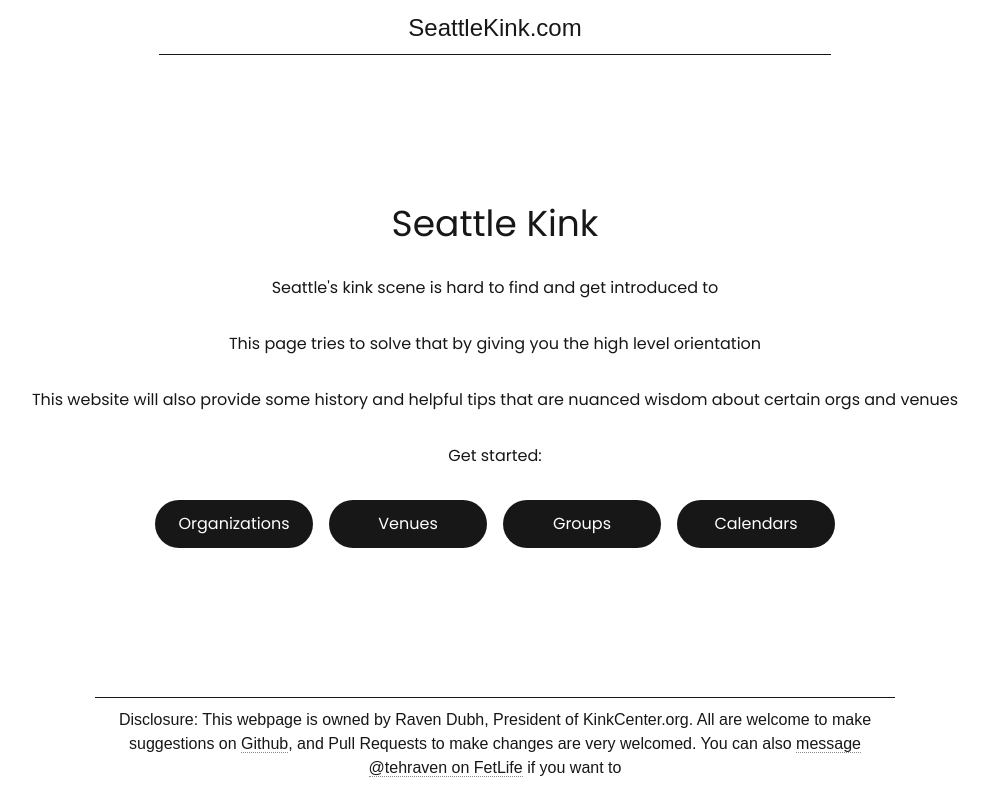
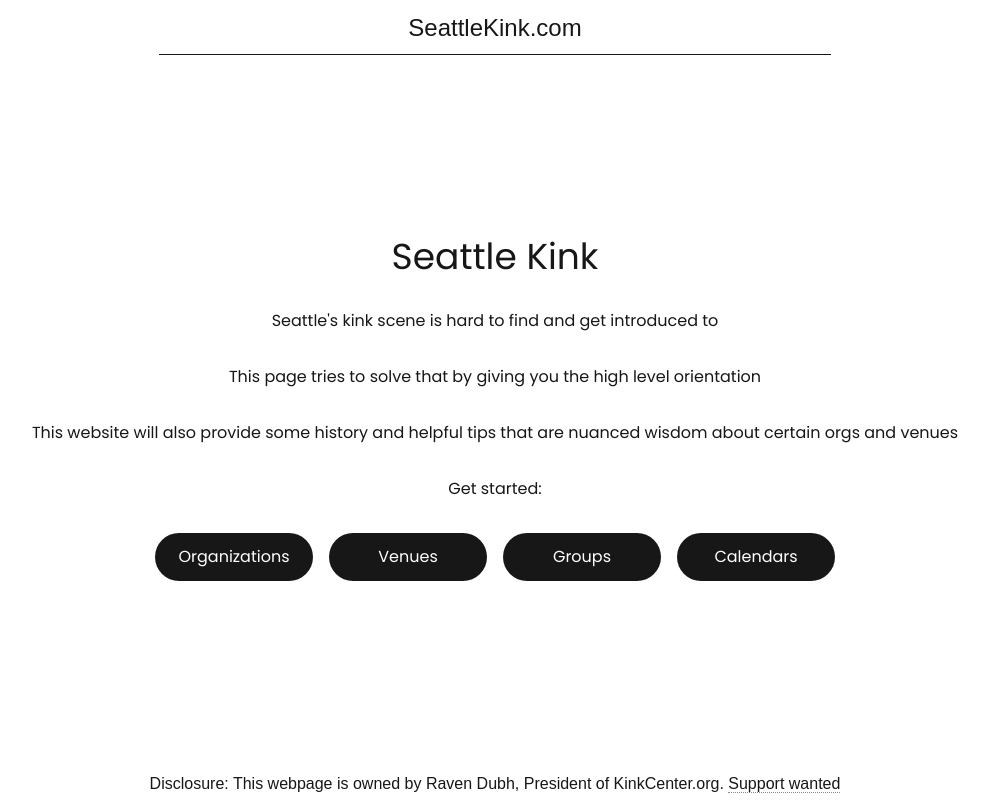
Before and after one commit to kinkcenter-org/seattlekink.com, a Next.js app: page / in a window 1280 px wide. Shown: the whole page, without its empty margins (145-1134 px from the left). Built offline with nearby package versions, Linux system fonts and the light colour scheme.

Commit message:
Socials updated to a menu!

```diff
--- a/src/app/globals.css
+++ b/src/app/globals.css
@@ -36,7 +36,6 @@
     padding-bottom: 10px;
 }
 footer {
-    border-top: 1px solid var(--foreground);
     padding-top: 10px;
 }
 main {
--- a/src/app/layout.tsx
+++ b/src/app/layout.tsx
@@ -32,30 +32,20 @@
             </Link>
           </nav>
         </header>
-        <div className="flex-grow flex flex-col items-center justify-items-center gap-16 font-sans overflow-y-auto">
+        <div className="grow flex flex-col items-center justify-items-center gap-16 font-sans overflow-scroll">
           {children}
         </div>
-        <footer className="self-center justify-center text-center pb-5">
+        <footer className="self-center justify-center text-center pb-1">
           Disclosure: This webpage is owned by Raven Dubh, President of
-          KinkCenter.org. All are welcome to make suggestions on{" "}
+          KinkCenter.org.{" "}
           <a
             className="border-b border-dotted border-foreground/50 hover:border-solid inline"
-            href="https://github.com/kinkcenter-org/seattlekink.com/discussions"
+            href="https://github.com/kinkcenter-org/seattlekink.com"
             target="_blank"
             rel="noopener noreferrer"
           >
-            Github
+            Support wanted
           </a>
-          , and Pull Requests to make changes are very welcomed. You can also{" "}
-          <a
-            className="border-b border-dotted border-foreground/50 hover:border-solid inline"
-            href="https://fetlife.com/conversations/new?with=1678688&source=profile"
-            target="_blank"
-            rel="noopener noreferrer"
-          >
-            message @tehraven on FetLife
-          </a>{" "}
-          if you want to
         </footer>
       </body>
     </html>
--- a/src/app/organizations/cspc/index.ts
+++ b/src/app/organizations/cspc/index.ts
@@ -13,6 +13,7 @@
     "Buy a NMO ticket, show up for orientation at that time, and you can attend the party right afterwards (confirm on their site)",
   ],
   image,
+  imageClassName: "dark:filter-[grayscale(1)_invert(1)]",
   socials: [
     "https://www.instagram.com/the.cspc/",
     "https://www.reddit.com/r/CSPC_Seattle/",
--- a/src/app/organizations/page.tsx
+++ b/src/app/organizations/page.tsx
@@ -4,10 +4,13 @@
 
 const Organizations = () => (
   <main className="flex flex-col gap-8 items-center place-items-center text-center">
-    <p className="text-xl border-b pb-2 w-full">Organizations</p>
+    <p className="text-xl pb-2 w-full">Organizations</p>
     <p className="text-lg mb-4">
-      Organizations are businesses that operate within a venue. They can host
-      events all over Seattle, or they can stay in one place
+      Organizations are businesses that operate within a venue
+    </p>
+    <p className="text-lg mb-4">
+      They might host events all over Seattle, or they might stay in one
+      preferred venue
     </p>
     <div className="grid grid-cols-1 lg:grid-cols-2 gap-6 w-full">
       {OrganizationList.map(VenueComponent)}
--- a/src/app/organizations/types.d.ts
+++ b/src/app/organizations/types.d.ts
@@ -1,8 +1,12 @@
+import type { StaticImageData } from "next/image";
+import type { HTMLAttributes, ImgHTMLAttributes } from "react";
+
 export type Organization = {
   name: string;
   description: string | string[];
   comments?: Venue["description"];
   image?: StaticImageData;
+  imageClassName?: HTMLAttributes<ImgHTMLAttributes>["className"];
   website?: string;
   socials?: string[];
 };
--- a/src/app/venues/types.d.ts
+++ b/src/app/venues/types.d.ts
@@ -1,12 +1,3 @@
-import type { StaticImageData } from "next/image";
-import type { HTMLAttributes, ImgHTMLAttributes } from "react";
+import type { Organization } from "../organizations/types";
 
-export type Venue = {
-  name: string;
-  description: string | string[];
-  comments?: Venue["description"];
-  image?: StaticImageData;
-  imageClassName?: HTMLAttributes<ImgHTMLAttributes>["className"];
-  website?: string;
-  socials?: string[];
-};
+export type Venue = Organization;
--- a/src/components/socialsButton.tsx
+++ b/src/components/socialsButton.tsx
@@ -1,6 +1,6 @@
 "use client";
 
-import { useRef, useState, useEffect, type FC } from "react";
+import { type FC, useEffect, useRef, useState } from "react";
 
 const platformName = (url: string): string => {
   try {
@@ -11,7 +11,7 @@
     if (host === "tiktok.com") return "TikTok";
     if (host === "youtube.com") return "YouTube";
     if (host === "bsky.app") return "Bluesky";
-    if (host === "threads.net") return "Threads";
+    if (host === "threads.com") return "Threads";
     if (host === "fetlife.com") return "FetLife";
     if (host === "discord.gg" || host === "discord.com") return "Discord";
     return host;
```
